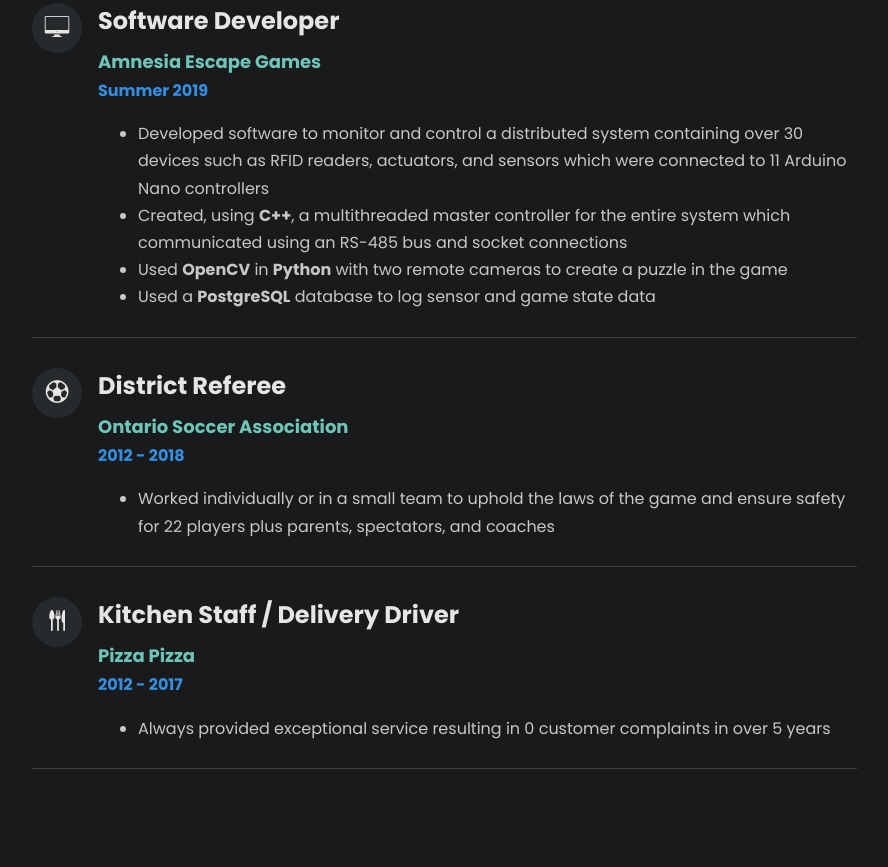
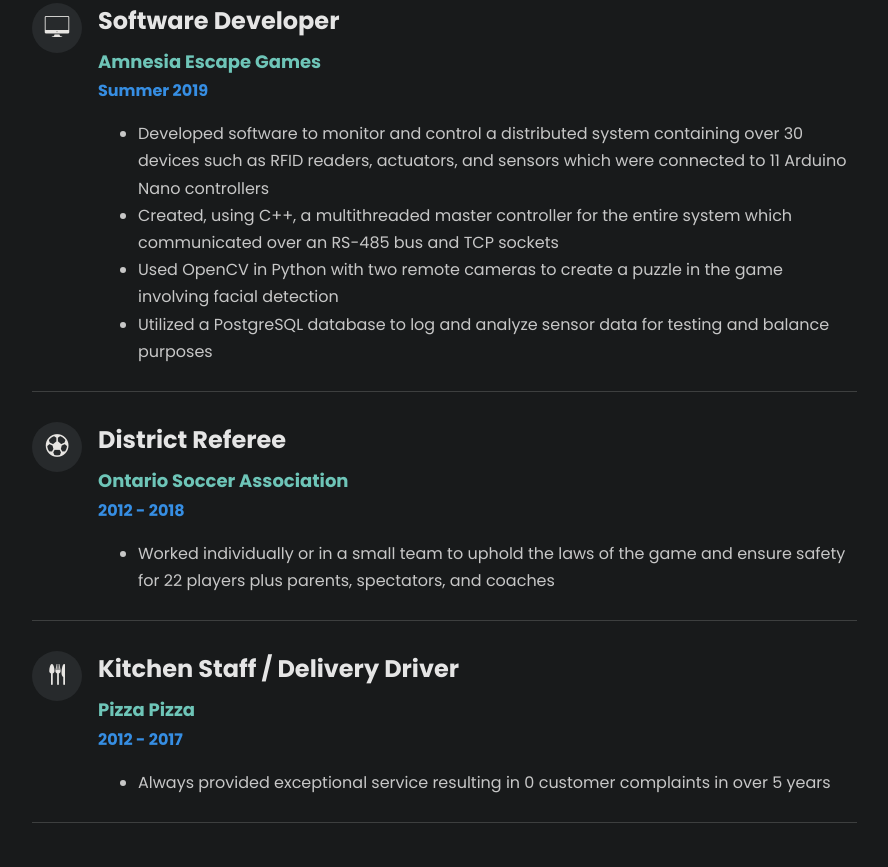
Before and after one commit to HaydenGoodfellow/HaydenGoodfellow.github.io, a website: page index.html in a window 1280 px wide. Shown: the part 3333-4200 px from the top of the page, without its empty margins (338-1226 px from the left). Drawn offline with Linux system fonts and the light colour scheme; animation ran at ten frames a second; files whose address does not match are found by name.

Commit message:
Added new bullet point and updated others for my work at Amnesia to better highlight skills

```diff
--- a/index.html
+++ b/index.html
@@ -239,13 +239,12 @@
 								<span class="position">Amnesia Escape Games</span>
 								<p class="date">Summer 2019</p>
 								<ul>
-									<li>Developed software to monitor and control a distributed system containing over 30 devices such as
-										RFID readers, actuators, and sensors which were connected to 11 Arduino Nano controllers</li>
-									<li>Created, using <b>C++</b>, a multithreaded master controller for the entire system
-										which communicated using an RS-485 bus and socket connections</li>
-									<li>Used <b>OpenCV</b> in <b>Python</b> with two remote cameras to create
-										a puzzle in the game</li>
-									<li>Used a <b>PostgreSQL</b> database to log sensor and game state data</li>
+									<li>Developed software to monitor and control a distributed system containing over 30 devices such as RFID readers,
+										actuators, and sensors which were connected to 11 Arduino Nano controllers</li>
+									<li>Created, using C++, a multithreaded master controller for the entire system which communicated over an RS-485
+										bus and TCP sockets</li>
+									<li>Used OpenCV in Python with two remote cameras to create a puzzle in the game involving facial detection</li>
+									<li>Utilized a PostgreSQL database to log and analyze sensor data for testing and balance purposes</li>
 								</ul>
 							</div>
 						</div>
```
